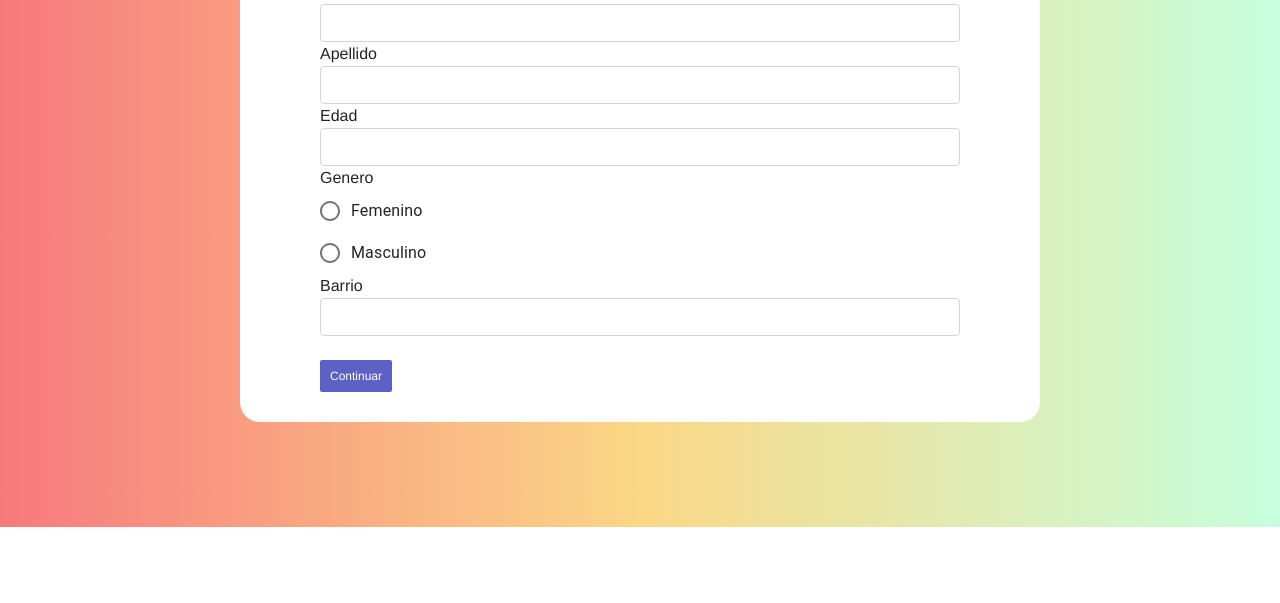
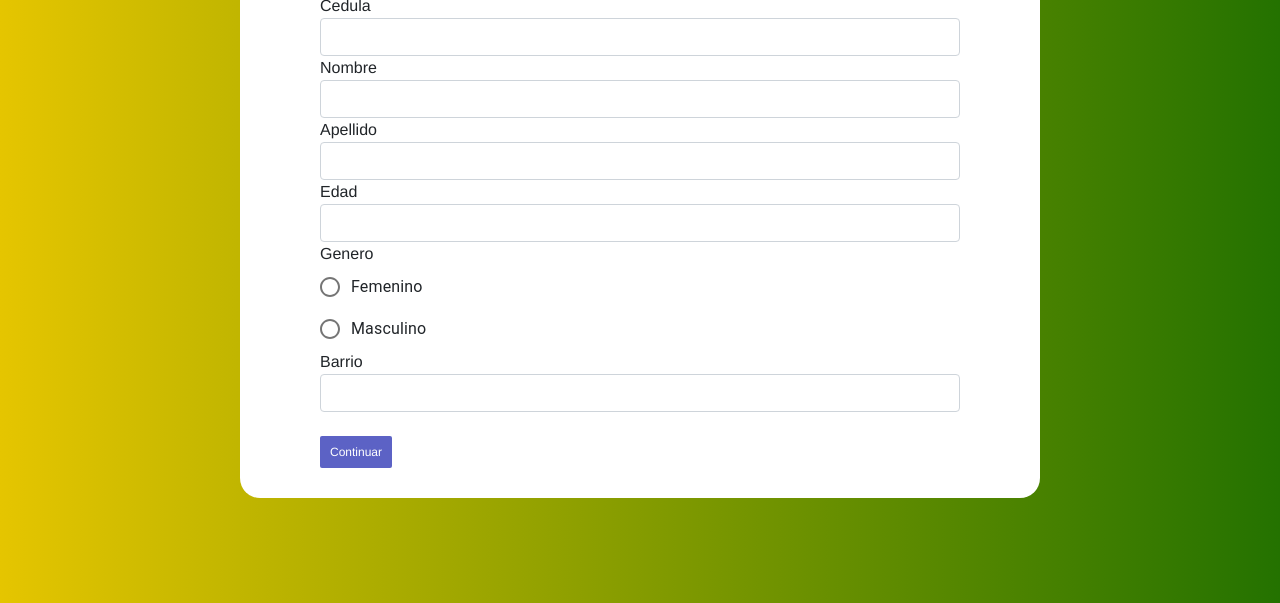
Before and after one commit to JuanCamilo-R/ProyectoBD, a React app in the folder cliente/: page /form in a window 1280 px wide. Shown: the part 273-876 px from the top of the page. Before the commit the page ends 800 px from the top, so only its background shows below. Built offline with nearby package versions, Linux system fonts and the light colour scheme.

Commit message:
Navbar y degradado pagina form

```diff
--- a/cliente/src/components/App.js
+++ b/cliente/src/components/App.js
@@ -1,7 +1,7 @@
 import React from 'react';
 import { BrowserRouter, Switch ,Route } from 'react-router-dom';
 import Badge from './Badge';
-import Forms from './Form';
+import PaginaForm from './PaginaForm';
 
 function App(){
 
@@ -9,7 +9,7 @@ function App(){
         <BrowserRouter>
             <Switch>
             <Route exact path = "/" component= {Badge}/>
-            <Route exact path = "/form" component= {Forms}/>
+            <Route exact path = "/form" component= {PaginaForm}/>
             </Switch>
         </BrowserRouter>
     );
--- a/cliente/src/components/Cards.js
+++ /dev/null
@@ -1,47 +0,0 @@
-import React from 'react';
-import FirstPart from './FirstPart';
-
-class Card extends React.Component{
-
-    state = {
-        step: 1,
-        cedula: '',
-        nombre: '',
-        apellido: '',
-        edad: '',
-        genero: '',
-        comuna: '',
-        barrio: ''
-    };
-
-    nextStep = () =>{
-        const {step } = this.state;
-        this.setState({step: step + 1})
-    };
-
-    prevStep = () => {
-        const {step} = this.state;
-        this.setState({step: step - 1});
-    };
-
-    inputChange = input => e =>{
-        this.setState({
-            [input] : e.target.value
-        })
-    };
-
-     render(){
-
-        const { step } = this.state;
-        const {cedula, nombre, apellido, edad, genero, comuna, barrio} = this.state;
-        const values = {cedula, nombre, apellido, edad, genero, comuna, barrio};
-         switch(step){
-             case 1:
-                 return(
-                    <FirstPart nextStep = {this.nextStep} inputChange = {this.inputChange} values = {values} />
-                 );
-         }
-     }
-}
-
-export default Card;
--- a/cliente/src/components/FirstPart.js
+++ b/cliente/src/components/FirstPart.js
@@ -1,4 +1,5 @@
 import React, { Component } from 'react';
+import './styles/Badge.css';
 import Radio from '@material-ui/core/Radio';
 import RadioGroup from '@material-ui/core/RadioGroup';
 import FormControlLabel from '@material-ui/core/FormControlLabel';
--- a/cliente/src/components/Form.js
+++ /dev/null
@@ -1,25 +0,0 @@
-import React from 'react';
-import './styles/Badge.css'
-import Button from 'react-bootstrap/Button'
-import ReactDOM from "react-dom";
-import Card from './Cards';
-import logo from '../images/choclitos.jpg';
-import Form from 'react-bootstrap/Form'
-class Forms extends React.Component{
-
-render(){
-
-    return  (
-        <div className = "Form">
-            <div className = "container">
-            <Card/>
-            </div>
-        </div>
-
-    )
-
-}
-
-}
-
-export default Forms;
--- /dev/null
+++ b/cliente/src/components/Forms.js
@@ -0,0 +1,47 @@
+import React from 'react';
+import FirstPart from './FirstPart';
+
+class Forms extends React.Component {
+
+    state = {
+        step: 1,
+        cedula: '',
+        nombre: '',
+        apellido: '',
+        edad: '',
+        genero: '',
+        comuna: '',
+        barrio: ''
+    };
+
+    nextStep = () => {
+        const { step } = this.state;
+        this.setState({ step: step + 1 })
+    };
+
+    prevStep = () => {
+        const { step } = this.state;
+        this.setState({ step: step - 1 });
+    };
+
+    inputChange = input => e => {
+        this.setState({
+            [input]: e.target.value
+        })
+    };
+
+    render() {
+
+        const { step } = this.state;
+        const { cedula, nombre, apellido, edad, genero, comuna, barrio } = this.state;
+        const values = { cedula, nombre, apellido, edad, genero, comuna, barrio };
+        switch (step) {
+            case 1:
+                return (
+                        <FirstPart nextStep={this.nextStep} inputChange={this.inputChange} values={values} />
+                );
+        }
+    }
+}
+
+export default Forms;
--- /dev/null
+++ b/cliente/src/components/PaginaForm.js
@@ -0,0 +1,26 @@
+import React from 'react';
+import './styles/Badge.css'
+import Forms from './Forms';
+import TheNavbar from './Navbar';
+
+class PaginaForm extends React.Component {
+
+    render() {
+
+        return (
+            <div>
+                <TheNavbar/>
+                <div className="Form">
+                    <div className="container">
+                        <Forms/>
+                    </div>
+                </div>
+            </div>
+
+        )
+
+    }
+
+}
+
+export default PaginaForm;
--- a/cliente/src/components/styles/Badge.css
+++ b/cliente/src/components/styles/Badge.css
@@ -6,11 +6,18 @@
     align-items: center;
     flex-direction: column;
     height: 100vh;
-    background: blue;
-    background: #C6FFDD;  /* fallback for old browsers */
+    /*background: blue;*/
+   /* background: url('../../images/stars.svg'), rgb(222, 246, 167);*/
+    /*background: #C6FFDD;*/  /* fallback for old browsers */
     /*background: -webkit-linear-gradient(to right, #f7797d, #FBD786, #C6FFDD);  /* Chrome 10-25, Safari 5.1-6 */
-    background: linear-gradient(to right, #f7797d, #FBD786, #C6FFDD); /* W3C, IE 10+/ Edge, Firefox 16+, Chrome 26+, Opera 12+, Safari 7+ */
-
+    background: linear-gradient(to right, #E5C500, #247200); /* W3C, IE 10+/ Edge, Firefox 16+, Chrome 26+, Opera 12+, Safari 7+ */
+    /*
+    Color Amarillo del bichoClo: #FFDA40
+    Color Verde  de las hojas: #247200
+    Color café del cabello: #33241A
+    Color amarillo del Logo: #E5C500
+    Color Verdoso del logo: #247200
+    */
 }
 
 .form-container{
```
